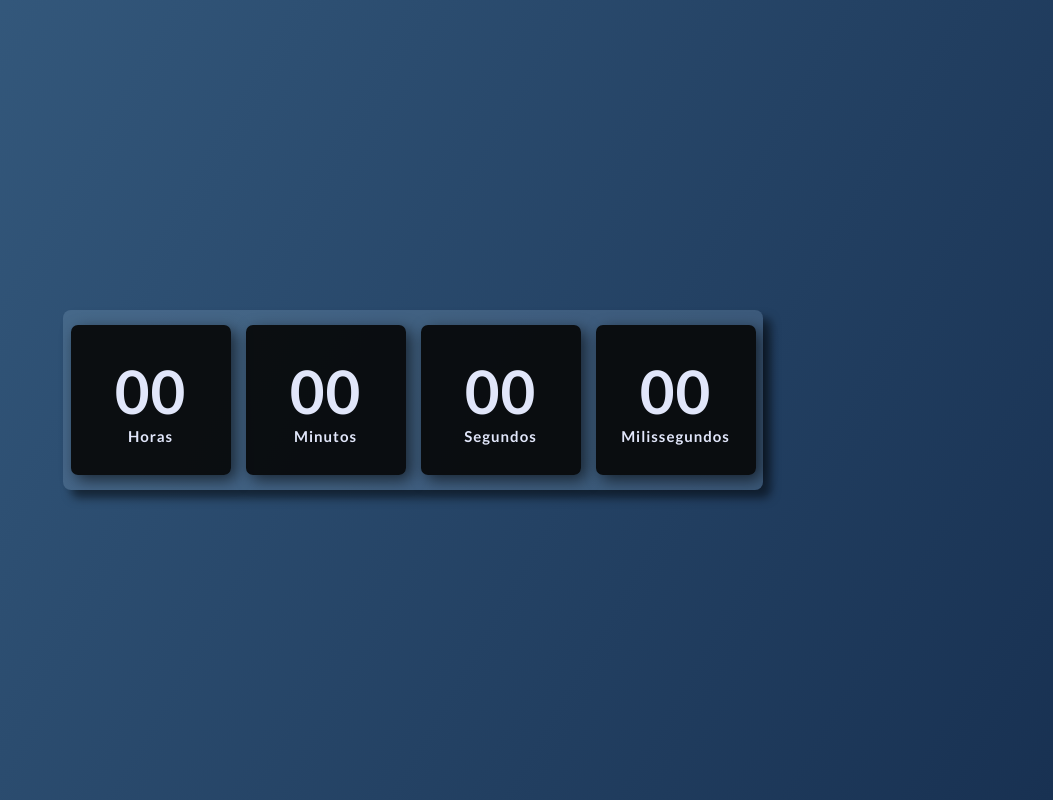
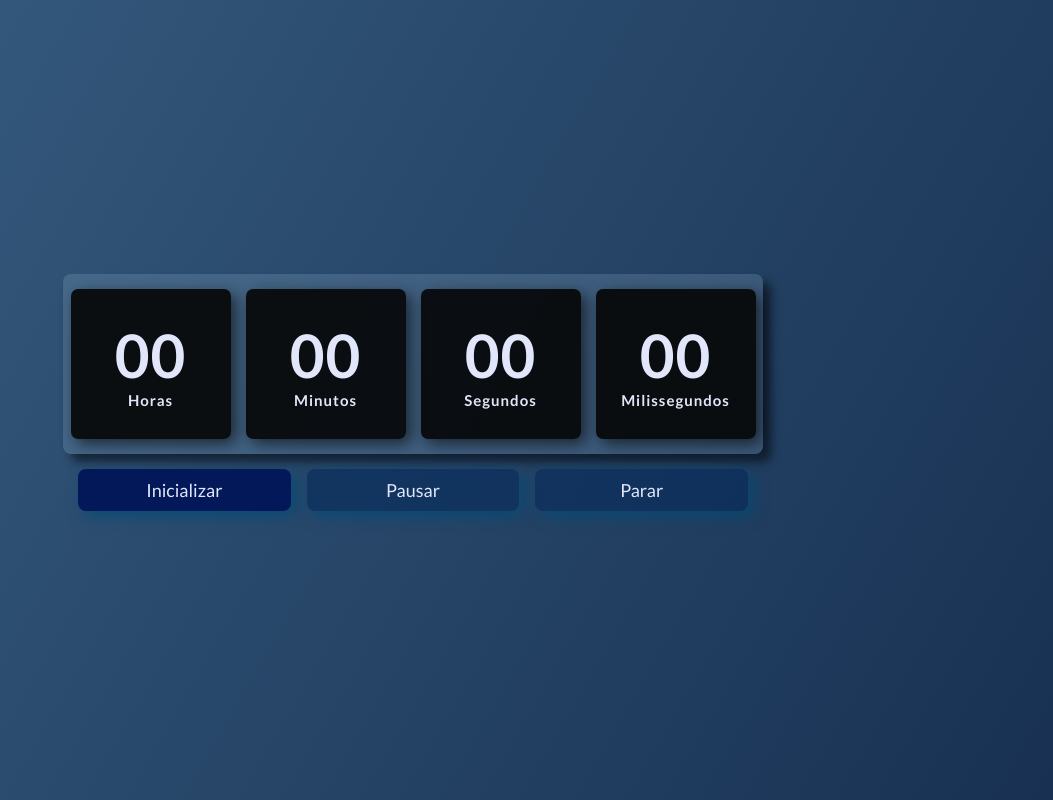
Before and after one commit to Leodominoni/Cronograma, a plain HTML site: page index.html in a window 1280 px wide. Shown: the whole page, without its empty margins (227-1280 px from the left). Drawn offline with Linux system fonts and the light colour scheme.

Commit message:
upload de layout

```diff
--- a/index.html
+++ b/index.html
@@ -8,7 +8,8 @@
     <title>Cronometro</title>
 </head>
 <body>
-    <div class="reloj">
+    <div class="cronometro-container">
+        <div data-time class="reloj tiempo-container">
             <div>
                 <span id="horas">00</span>
                 <span class="tiempo">Horas</span>
@@ -25,7 +26,15 @@
                 <span id="milisesegundos">00</span>
                 <span class="tiempo">Milissegundos</span>
             </div>
+        </div>
+        <div class="botons-container">
+            <button data-start="start">Inicializar</button>
+            <button data-pause="pause" disabled>Pausar</button>
+            <button data-stop="stop"disabled>Parar</button>
+        </div>
 
+    </div>
+        <script src="script.js"></script>
 
 </body>
 </html>
--- a/style.css
+++ b/style.css
@@ -42,3 +42,33 @@ body{
 .reloj span.tiempo{
     font-size: 15px;
 }
+.botons-container{
+    display: grid;
+    grid-template-columns: repeat(3, 1fr);
+    gap: 16px;
+    padding: 15px;
+}
+.botons-container > button{
+    font-size: 18px;
+    outline: none;
+    padding: 8px 0;
+    border-radius: 8px;
+    cursor: pointer;
+    border-color: transparent;
+    background: #021859;
+    color: #E1E6FA;
+    box-shadow: 5px 5px 15px rgba(0, 75, 119, 0.8);
+    transition: .5;
+}
+
+.botons-container > button:hover{
+    background: #025373;
+}
+.botons-container > button:disabled{
+    background: #02285990;
+    cursor: default;
+}
+.botons-container > button:disabled:hover{
+    background: #02285990;
+
+}
```
Also changed, not shown: script.js (added). Lines whose indentation alone changed are shown as unchanged.
